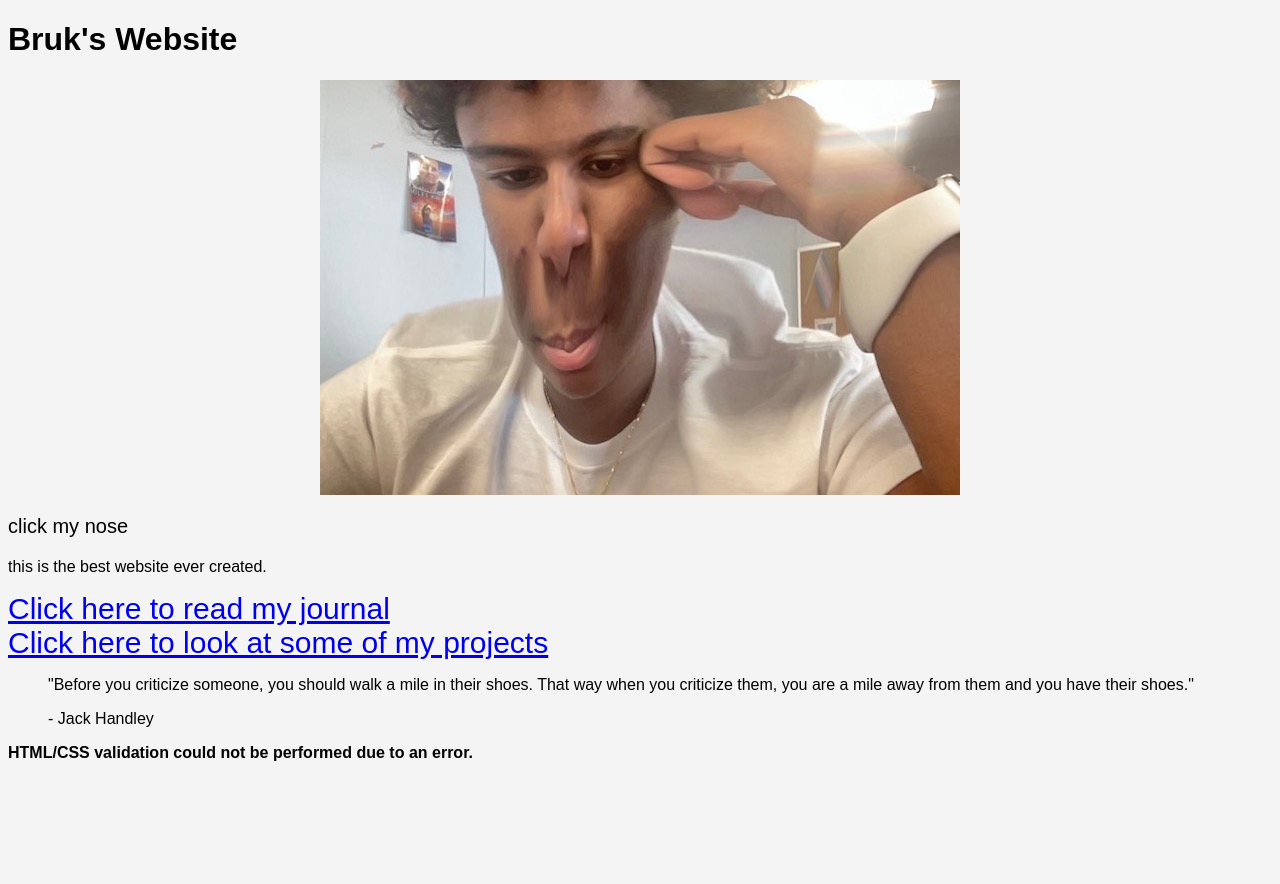
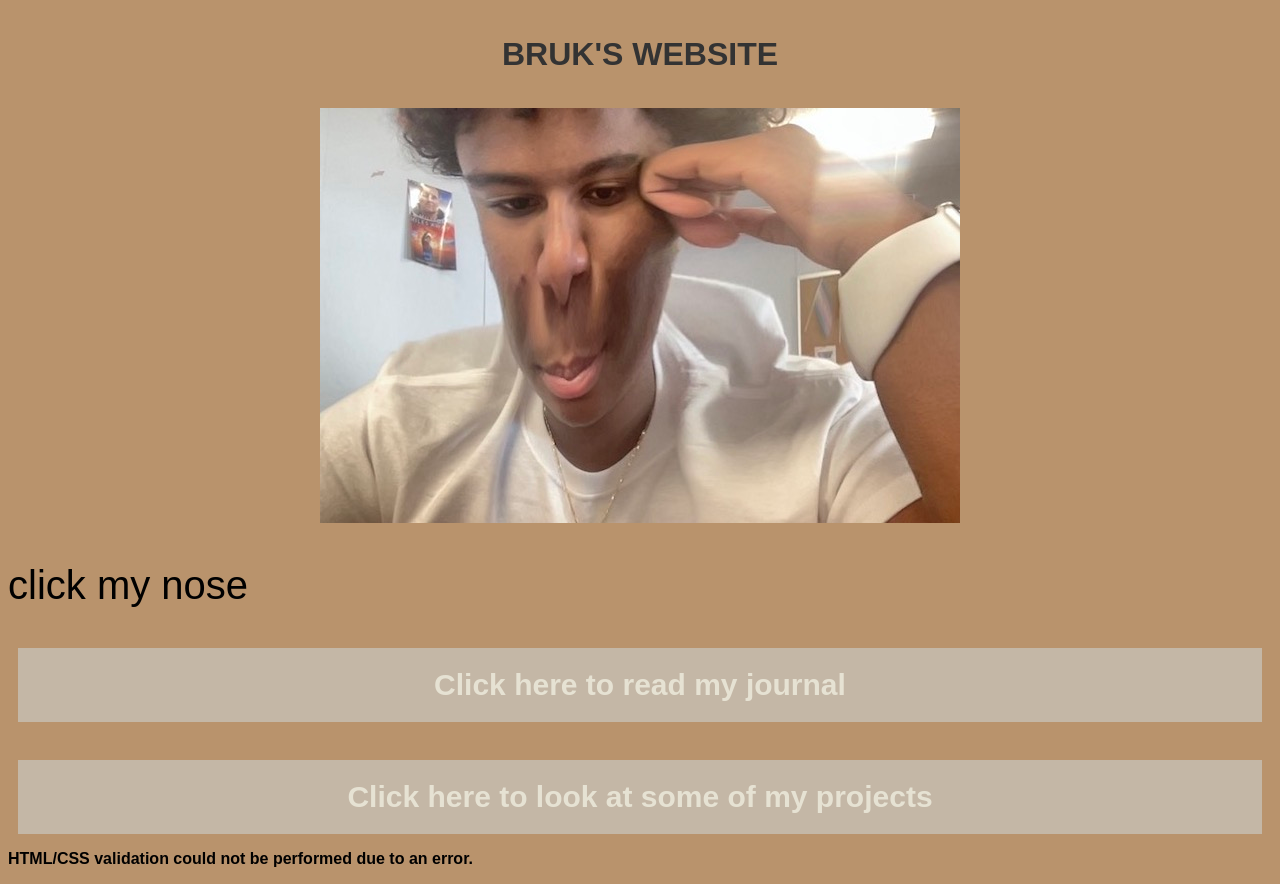
Before and after one commit to Brukkahs/Brukkahs.github.io, a plain HTML site: page index.html in a window 1280 px wide. Before the commit the page ends 800 px from the top, so only its background shows below. Drawn offline with Linux system fonts and the light colour scheme; no server answers.

Commit message:
made fixes

```diff
--- a/index.html
+++ b/index.html
@@ -9,23 +9,17 @@
 
         <body>
 	<div>
-	<h1>Bruk's Website</h1>
+	<h1 class = "title" >Bruk's Website</h1>
 	<img src = "images/picture-medium.jpg" alt = "bruk" usemap="#face">
 <map name="face">
   <area shape="rect" title="something" coords="200,150,300,250" href="https://www.wikipedia.org/" alt="website">
 </map>
-<p style = "font-size:20px">click my nose</p>
+<p style = "font-size:40px">click my nose</p>
 	</div>
 	<div>
-	<p class = "write">this is the best website ever created.</p>
-	 <a style ="font-size:30px" href="journal/">Click here to read my journal</a>
+	 <a class = "button-link" style ="font-size:30px" href="journal/">Click here to read my journal</a>
 	<br>
-	 <a style ="font-size:30px" href="projects.html">Click here to look at some of my projects</a>
-	<blockquote id= "quote">
-	<p>"Before you criticize someone, you should walk a mile in their shoes. That way when you criticize them, you are a mile away from them and you have their shoes."</p>
-
-	<p>   - Jack Handley</p>
-	</blockquote>
+	 <a class = "button-link"  style ="font-size:30px" href="projects.html">Click here to look at some of my projects</a>
 	</div>
 	</body>
 
--- a/styles.css
+++ b/styles.css
@@ -1,6 +1,6 @@
 body {
         font-family: "Arial", sans-serif;
-        background-color: #f4f4f4;
+        background-color:   #b9936c;
 
 }
 
@@ -9,9 +9,9 @@ body {
 
 justify-content: center;
 align-items: center;
-background: #e6e2d3;
-padding: 5vw 5vw;
-font-size:25px;
+background:  #c4b7a6;
+padding: 6vw 6vh;
+font-size:5vw;
 text-align:center;
 
 
@@ -44,6 +44,8 @@ img {
 }
 
 .title{
+
+
     display: block;
     font-size: 32px;
     font-weight: bold;
@@ -51,7 +53,7 @@ img {
     color: #333;
     margin-bottom: 20px;
     text-transform: uppercase;
-    background-color: #f4f4f4;
+    background-color:  #b9936c;
     padding: 15px;
 
 }
```
Also changed, not shown: 1 other file.
